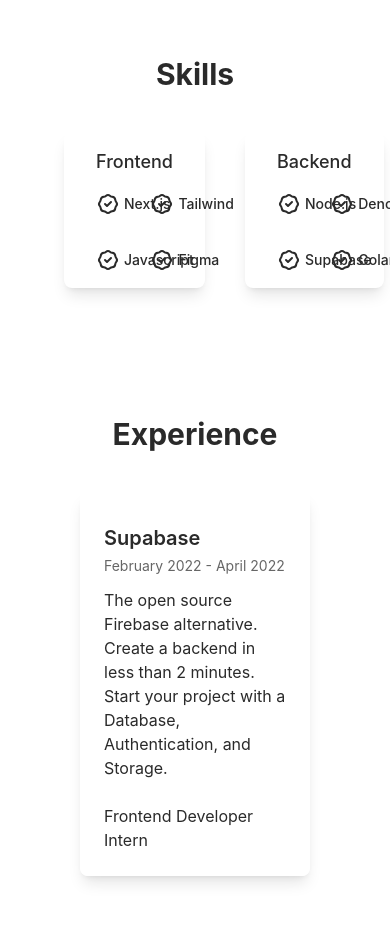
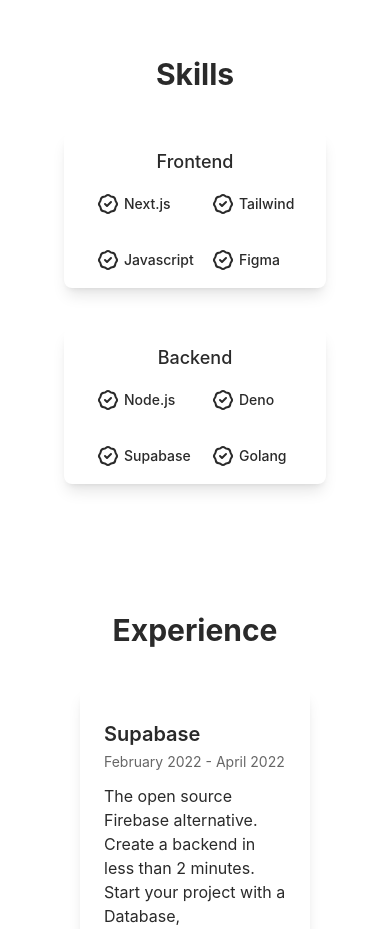
Before and after one commit to Isaiah-Hamilton/Portfolio, a Next.js app: page / in a window 390 px wide. Shown: the part 880-1809 px from the top of the page. Built offline with nearby package versions, Linux system fonts and the light colour scheme.

Commit message:
fix: skills section mobile ui

```diff
--- a/components/Skills.tsx
+++ b/components/Skills.tsx
@@ -6,7 +6,7 @@
     <div className="skills section" id="skills">
       <h1 className="title-font sm:text-4xl text-3xl font-bold text-center mb-10">Skills</h1>
       <div className="grid justify-items-center">
-        <div className="flex space-x-10">
+        <div className="md:flex space-y-10 md:space-x-10 md:space-y-0">
           {data.skills.map((skill, i) => {
             return (
               <div
```
